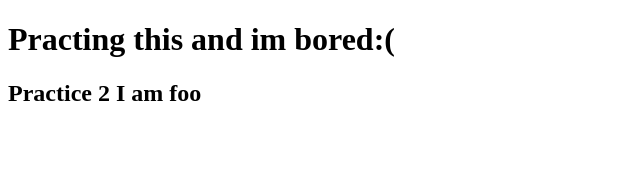
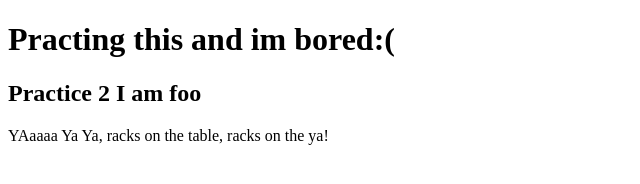
Before and after one commit to tserbest/4814-html-practice, a plain HTML site: page index.html in a window 1280 px wide. Shown: the whole page, without its empty margins (0-640 px from the left). Drawn offline with Linux system fonts and the light colour scheme.

Commit message:
Update index.html

```diff
--- a/index.html
+++ b/index.html
@@ -7,5 +7,8 @@
   <body>
     <h1>Practing this and im bored:(</h1>
     <h2>Practice 2 I am foo</h2>
+    <p>
+      YAaaaa Ya Ya, racks on the table, racks on the ya!
+    </p>
   </body>
 </html>
```
